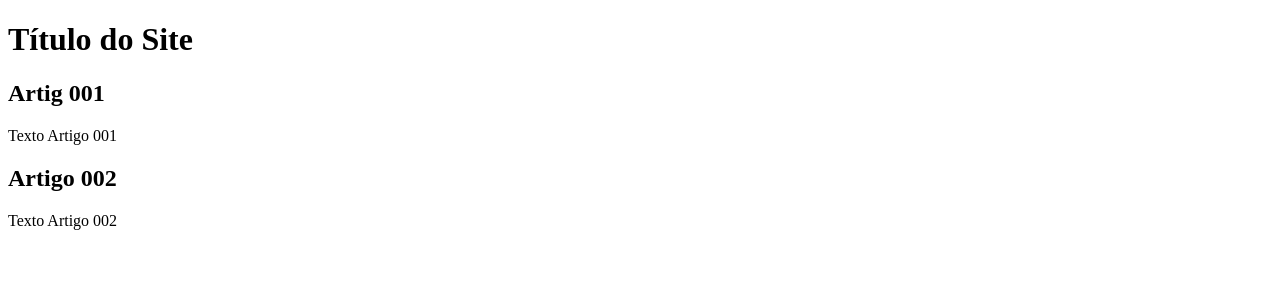
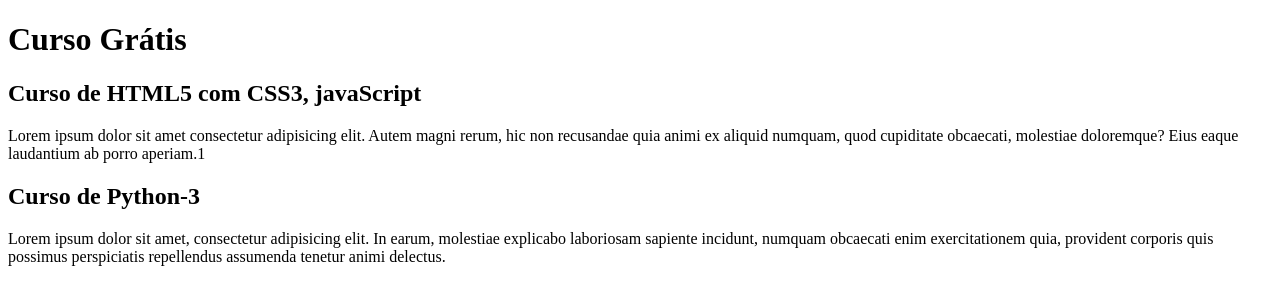
Before and after one commit to LeonardoNunesAlmeida/Projeto-site, a plain HTML site: page index.html in a window 1280 px wide. Drawn offline with Linux system fonts and the light colour scheme.

Commit message:
comecei a escrever o conteúdo

```diff
--- a/index.html
+++ b/index.html
@@ -8,15 +8,15 @@
 <body>
     <main>
         <header>
-            <h1> Título do Site</h1>
+            <h1> Curso Grátis</h1>
         </header>
         <article>
-            <h2>Artig 001</h2>
-            <p>Texto Artigo 001</p>
+            <h2>Curso de HTML5 com CSS3, javaScript</h2>
+            <p>Lorem ipsum dolor sit amet consectetur adipisicing elit. Autem magni rerum, hic non recusandae quia animi ex aliquid numquam, quod cupiditate obcaecati, molestiae doloremque? Eius eaque laudantium ab porro aperiam.1</p>
         </article>
         <article>
-            <h2>Artigo 002</h2>
-            <p>Texto Artigo 002</p>
+            <h2>Curso de Python-3</h2>
+            <p>Lorem ipsum dolor sit amet, consectetur adipisicing elit. In earum, molestiae explicabo laboriosam sapiente incidunt, numquam obcaecati enim exercitationem quia, provident corporis quis possimus perspiciatis repellendus assumenda tenetur animi delectus.</p>
         </article>
     </main>
 </body>
```
